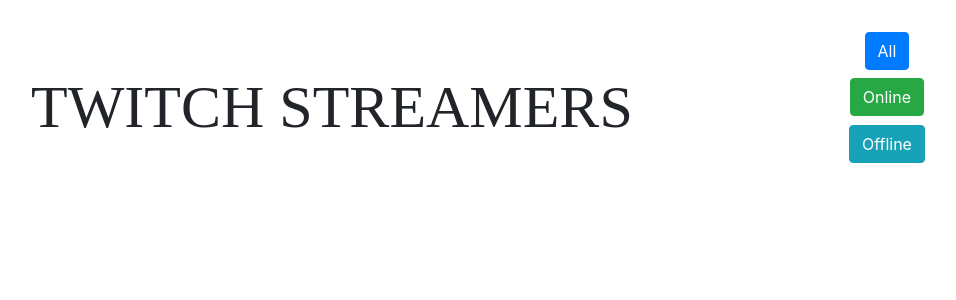
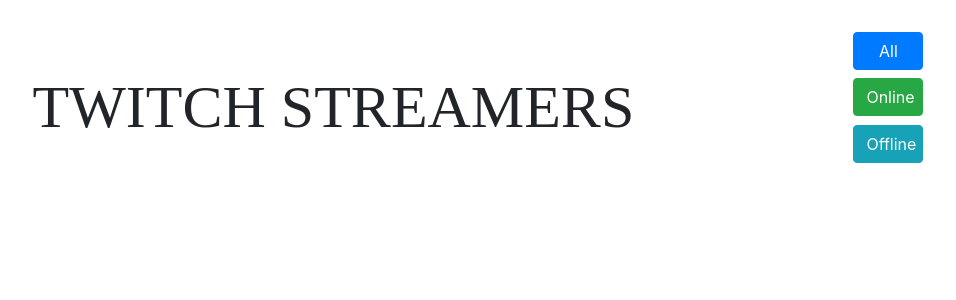
Before and after one commit to SerafimPoch/twitch-tv, a React (Create React App) app: page / in a window 1280 px wide. Shown: the top 300 px of the page, without its empty margins (162-1118 px from the left). Built offline with nearby package versions, Linux system fonts and the light colour scheme; no server answers; a web font is replaced by a local one.

Commit message:
final release

```diff
--- a/src/Api.js
+++ b/src/Api.js
@@ -125,15 +125,15 @@
           </div>
           <div className="twitch-buttons">
             <div>
-              <Button onClick={this.allClick} color="primary">
+              <Button className="button" onClick={this.allClick} color="primary">
                 All
               </Button>
             </div>
             <div>
-              <Button onClick={this.onlineClick} color="success">Online</Button>
+              <Button className="button"  onClick={this.onlineClick} color="success">Online</Button>
             </div>
             <div>
-              <Button onClick={this.offlineClick} color="info">
+              <Button className="button" onClick={this.offlineClick} color="info">
                 Offline
               </Button>
             </div>
--- a/src/index.css
+++ b/src/index.css
@@ -65,3 +65,7 @@
   justify-content: space-around;
   height: 250px;
 }
+
+.button {
+  width: 70px;
+}
```
